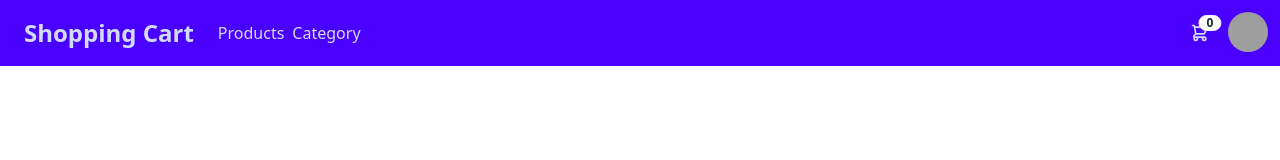
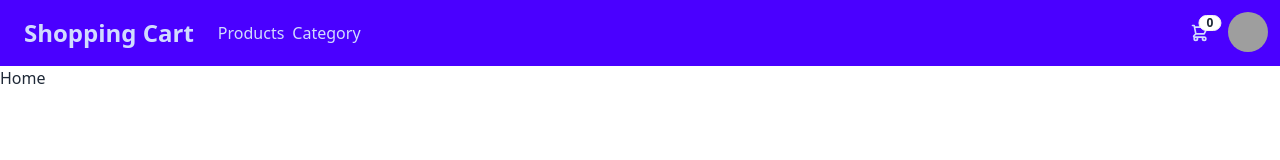
Before and after one commit to youyoumu/shopping-cart, a React (Vite) app: page / in a window 1280 px wide. Shown: the top 160 px of the page. Built offline with nearby package versions, Linux system fonts and the light colour scheme; grey boxes are pictures that could not be loaded.

Commit message:
Setup empty Home component

```diff
--- a/src/main.jsx
+++ b/src/main.jsx
@@ -6,6 +6,7 @@
 import ErrorPage from './ErrorPage'
 import Products from './routes/Products'
 import { getProducts, getProductsByCategory } from './loader/ProductsLoader'
+import Home from './routes/Home'
 
 const router = createBrowserRouter([
   {
@@ -13,6 +14,10 @@
     element: <Index />,
     errorElement: <ErrorPage />,
     children: [
+      {
+        index: true,
+        element: <Home />
+      },
       {
         path: 'products',
         element: <Products />,
--- /dev/null
+++ b/src/routes/Home.jsx
@@ -0,0 +1,7 @@
+export default function Home() {
+  return (
+    <>
+      <h1>Home</h1>
+    </>
+  )
+}
```
